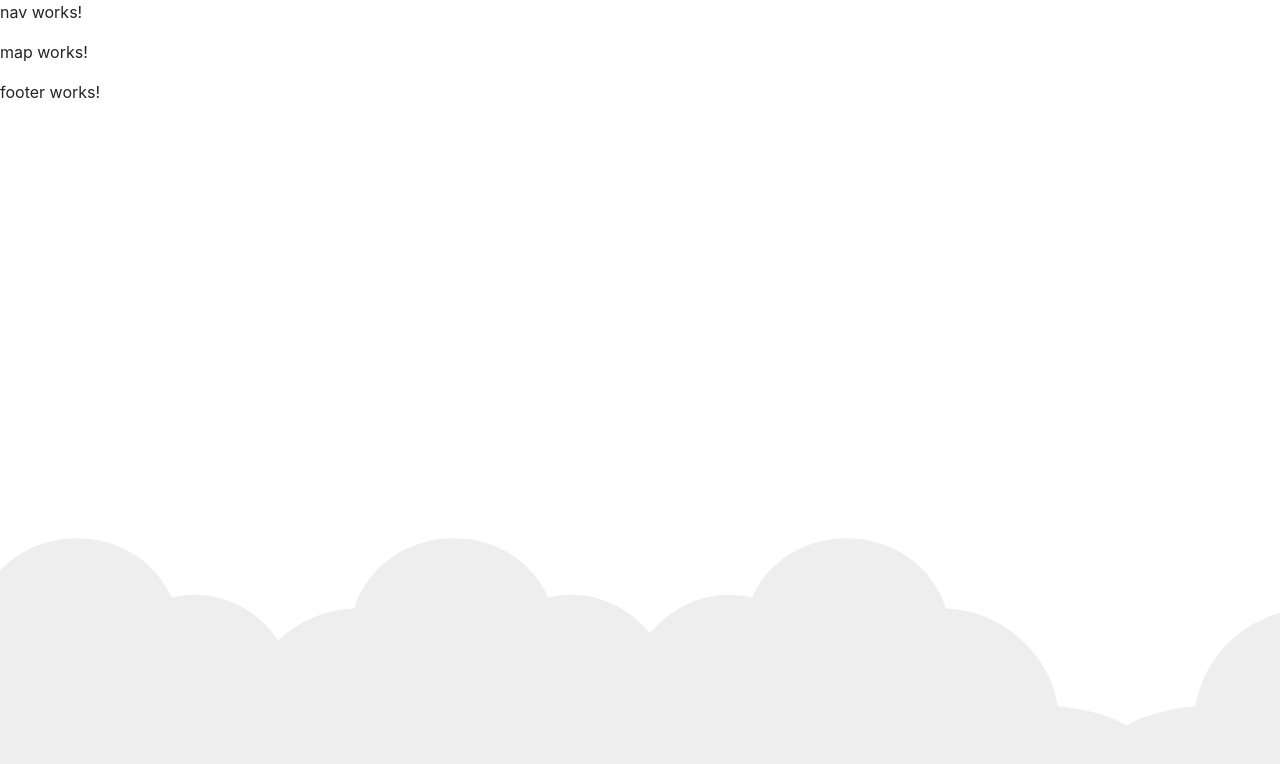
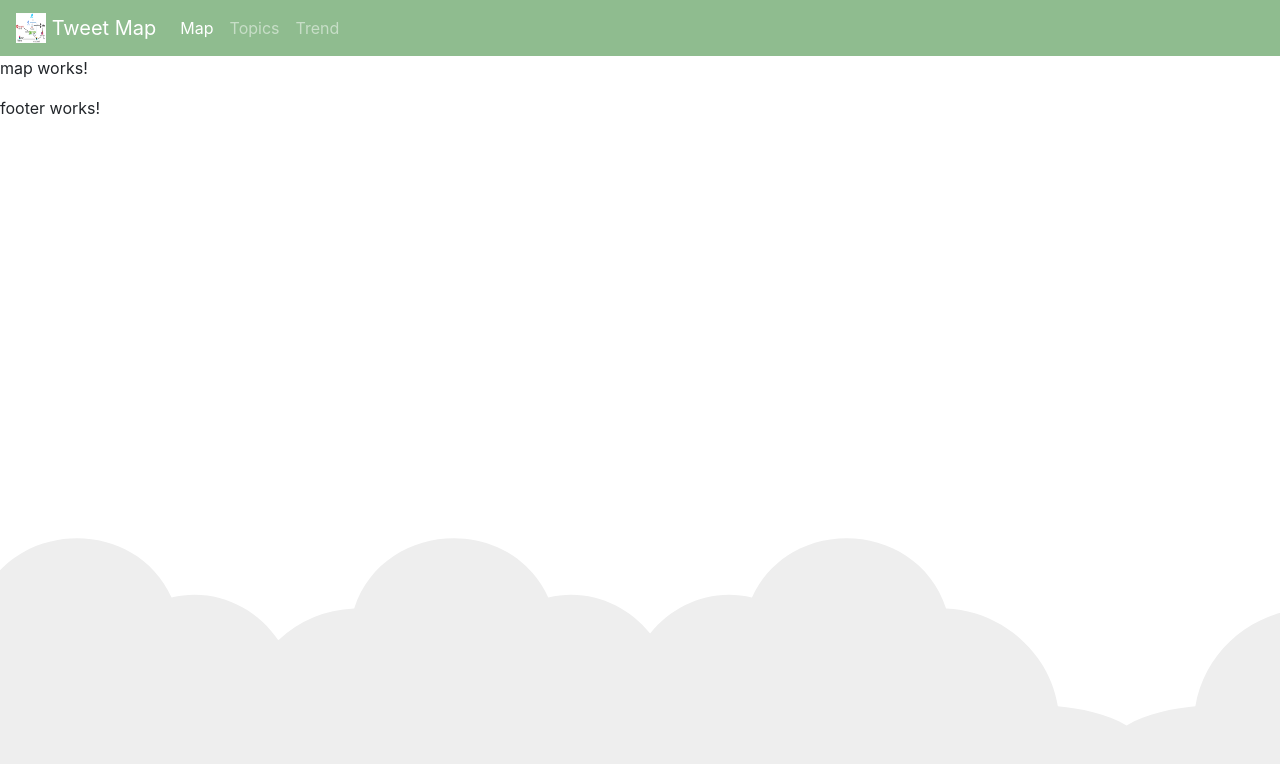
Before and after one commit to zmyzheng/TweetMap, an Angular app in the folder tweet-map-frontend/: page /map in a window 1280 px wide. Shown: the top 764 px of the page. Built offline with nearby package versions, Linux system fonts and the light colour scheme.

Commit message:
nav -> header

```diff
--- a/tweet-map-frontend/src/app/app-routing.module.ts
+++ b/tweet-map-frontend/src/app/app-routing.module.ts
@@ -5,7 +5,7 @@ import {TopicListComponent} from './topic-list/topic-list.component';
 import {TrendComponent} from './trend/trend.component';
 
 const routes: Routes = [
-  { path: '', redirectTo: '/map', pathMatch: 'full' },
+  { path: '', redirectTo: 'map', pathMatch: 'full' },
   { path: 'map', component: MapComponent },
   { path: 'topics', component: TopicListComponent },
   { path: 'trend', component: TrendComponent },
--- a/tweet-map-frontend/src/app/app.component.html
+++ b/tweet-map-frontend/src/app/app.component.html
@@ -1,6 +1,6 @@
 
 
-<app-nav></app-nav>
+<app-header></app-header>
 <router-outlet></router-outlet>
 <app-footer></app-footer>
 <svg id="clouds" alt="Gray Clouds Background" xmlns="http://www.w3.org/2000/svg" width="2611.084" height="485.677" viewBox="0 0 2611.084 485.677">
--- a/tweet-map-frontend/src/app/app.module.ts
+++ b/tweet-map-frontend/src/app/app.module.ts
@@ -4,16 +4,17 @@ import { BrowserModule } from '@angular/platform-browser';
 import { AppRoutingModule } from './app-routing.module';
 import { AppComponent } from './app.component';
 import { NgbModule } from '@ng-bootstrap/ng-bootstrap';
-import { NavComponent } from './nav/nav.component';
+import { HeaderComponent } from './header/header.component';
 import { FooterComponent } from './footer/footer.component';
 import { MapComponent } from './map/map.component';
 import { TopicListComponent } from './topic-list/topic-list.component';
 import { TrendComponent } from './trend/trend.component';
 
+
 @NgModule({
   declarations: [
     AppComponent,
-    NavComponent,
+    HeaderComponent,
     FooterComponent,
     MapComponent,
     TopicListComponent,
--- /dev/null
+++ b/tweet-map-frontend/src/app/header/header.component.css
@@ -0,0 +1,3 @@
+nav {
+  background-color: darkseagreen;
+}
--- /dev/null
+++ b/tweet-map-frontend/src/app/header/header.component.html
@@ -0,0 +1,23 @@
+<nav class="navbar navbar-expand-lg navbar-dark">
+  <a class="navbar-brand" [routerLink]="'map'">
+    <img src="/assets/TweetMap-Architecture.png" width="30" height="30" class="d-inline-block align-top" alt="">
+    Tweet Map
+  </a>
+
+  <!-- Step 3: Toggle the value of the property when the toggler button is clicked. -->
+  <button class="navbar-toggler" type="button" (click)="isMenuCollapsed = !isMenuCollapsed">
+    <span class="navbar-toggler-icon"></span>
+  </button>
+
+  <!-- Step 2: Add the ngbCollapse directive to the element below. -->
+  <div [ngbCollapse]="isMenuCollapsed" class="collapse navbar-collapse">
+    <ul ngbNav [activeId]="path" class="navbar-nav navbar-nav-scroll">
+      <li [ngbNavItem]="tab.link" *ngFor="let tab of tabs" >
+        <!-- Step 4: Close the menu when a link is clicked. -->
+        <a ngbNavLink [routerLink]="[tab.link]"  (click)="isMenuCollapsed = true">{{tab.tittle}}</a>
+      </li>
+    </ul>
+  </div>
+
+
+</nav>
--- /dev/null
+++ b/tweet-map-frontend/src/app/header/header.component.ts
@@ -0,0 +1,40 @@
+import { Component, OnInit } from '@angular/core';
+import {NavigationEnd, Router} from '@angular/router';
+import {filter} from 'rxjs/operators';
+
+@Component({
+  selector: 'app-header',
+  templateUrl: './header.component.html',
+  styleUrls: ['./header.component.css']
+})
+export class HeaderComponent implements OnInit {
+
+  tabs = [
+    { tittle: 'Map', link: '/map' },
+    { tittle: 'Topics', link: '/topics' },
+    { tittle: 'Trend', link: '/trend' }
+  ];
+  path = '';
+
+  // Step 1:
+  // Create a property to track whether the menu is open.
+  // Start with the menu collapsed so that it does not
+  // appear initially when the page loads on a small screen!
+  // https://ng-bootstrap.github.io/#/components/collapse/examples#navbar
+  isMenuCollapsed = true;
+
+  constructor(public router: Router) {
+    // this is a workaround to get the current path. ActivedRoute is not working.
+    // Discussion: https://github.com/angular/angular/issues/11023
+    // https://github.com/angular/angular/issues/12623
+    this.router.events.pipe(
+      filter(event => event instanceof NavigationEnd )
+    )
+      .subscribe(event => this.path = (event as NavigationEnd).url);
+  }
+
+
+  ngOnInit(): void {
+  }
+
+}
--- a/tweet-map-frontend/src/app/nav/nav.component.html
+++ /dev/null
@@ -1 +0,0 @@
-<p>nav works!</p>
--- a/tweet-map-frontend/src/app/nav/nav.component.ts
+++ /dev/null
@@ -1,15 +0,0 @@
-import { Component, OnInit } from '@angular/core';
-
-@Component({
-  selector: 'app-nav',
-  templateUrl: './nav.component.html',
-  styleUrls: ['./nav.component.css']
-})
-export class NavComponent implements OnInit {
-
-  constructor() { }
-
-  ngOnInit(): void {
-  }
-
-}
```
Also changed, not shown: tweet-map-frontend/src/app/nav/nav.component.css (deleted), tweet-map-frontend/src/assets/TweetMap-Architecture.png (added), 1 other file (tests, documents, lock files or other folders).
